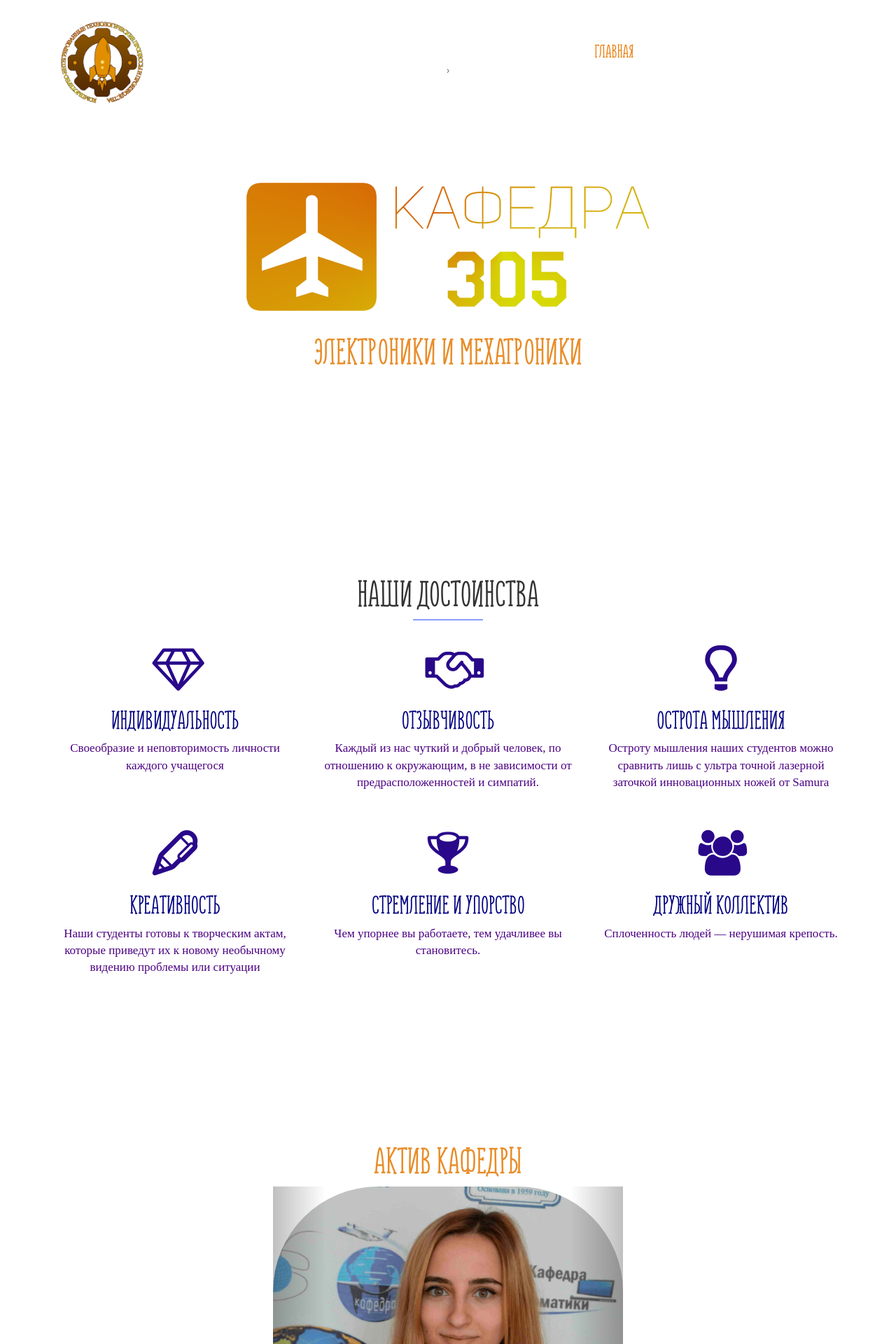
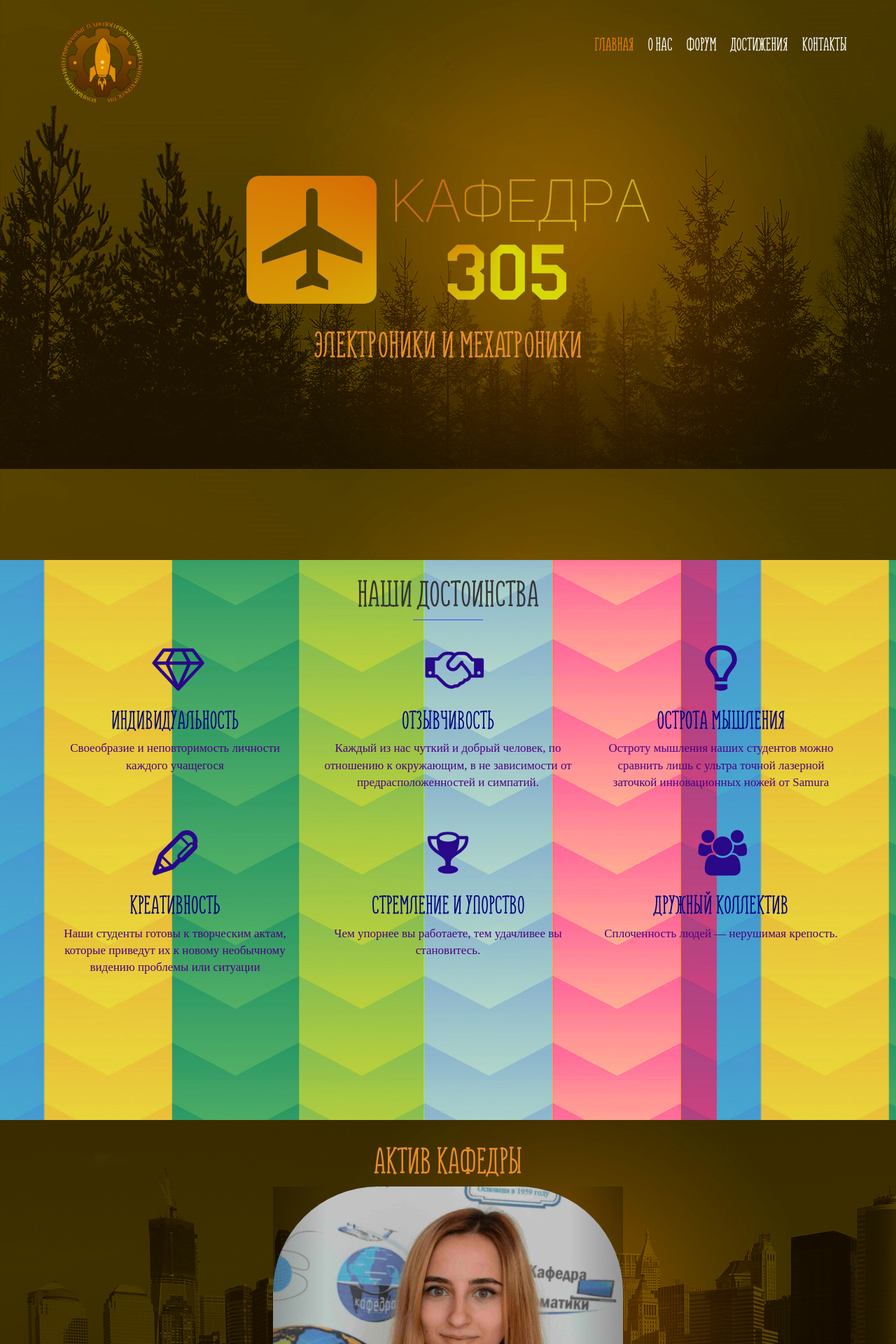
Before and after one commit to Chalapa-Nika/Chalapa-Nika.github.io, a PHP site: page / in a window 1280 px wide. Shown: the top 1920 px of the page at 70% size. Run offline with PHP 8.4, Linux system fonts and the light colour scheme; some web fonts are replaced.

Commit message:
Add files via upload

```diff
--- a/style.css
+++ b/style.css
@@ -25,10 +25,24 @@ header,
 .map,
 .video {
     height: 100vh;
-    background-size: cover;
+    background-size: ;
     text-align: center;
 }
-
+header {
+    background: url("img/header/header_bg.png");
+}
+#dignity {
+    background: url("img/dignity/hu.jpg");
+}
+.activ {
+    background: url("img/activ/bg.png");
+}
+.main {
+    background: url("img/video/bg.jpg");
+}
+nav {
+    width: 100%;
+}
 /*.top_panel {
     background-color: #1e1300;
     height: 60px;
@@ -53,7 +67,7 @@ header,
 .menu {
     //width: 100%;
     list-style: none;
-    margin-top: 50px;
+    margin-top: 40px;
 }
 .menu li {
     float: left;
@@ -109,7 +123,7 @@ header,
     width: 90px;
 }
 .header_main {
-    margin: 150px;
+    margin: 150px auto;
 }
 .header_main h1 {
     color: #e88d29;
```
